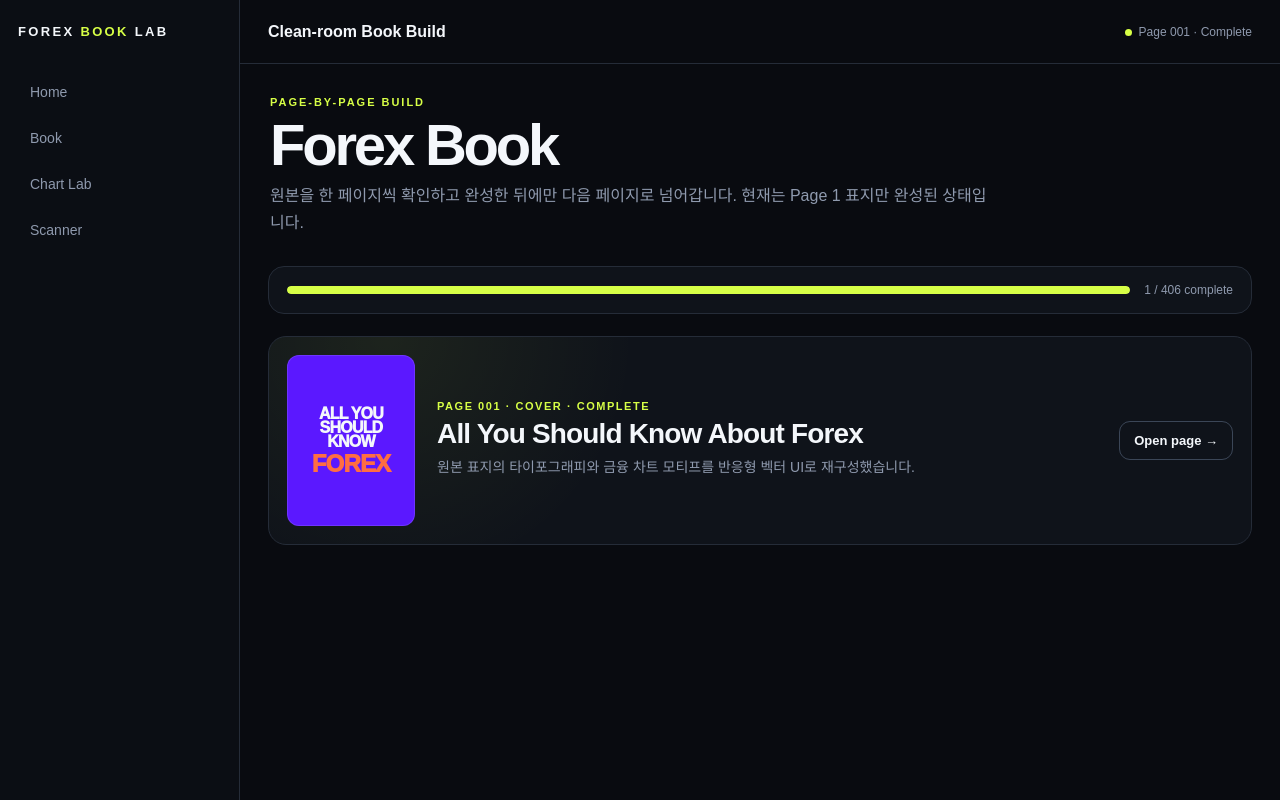
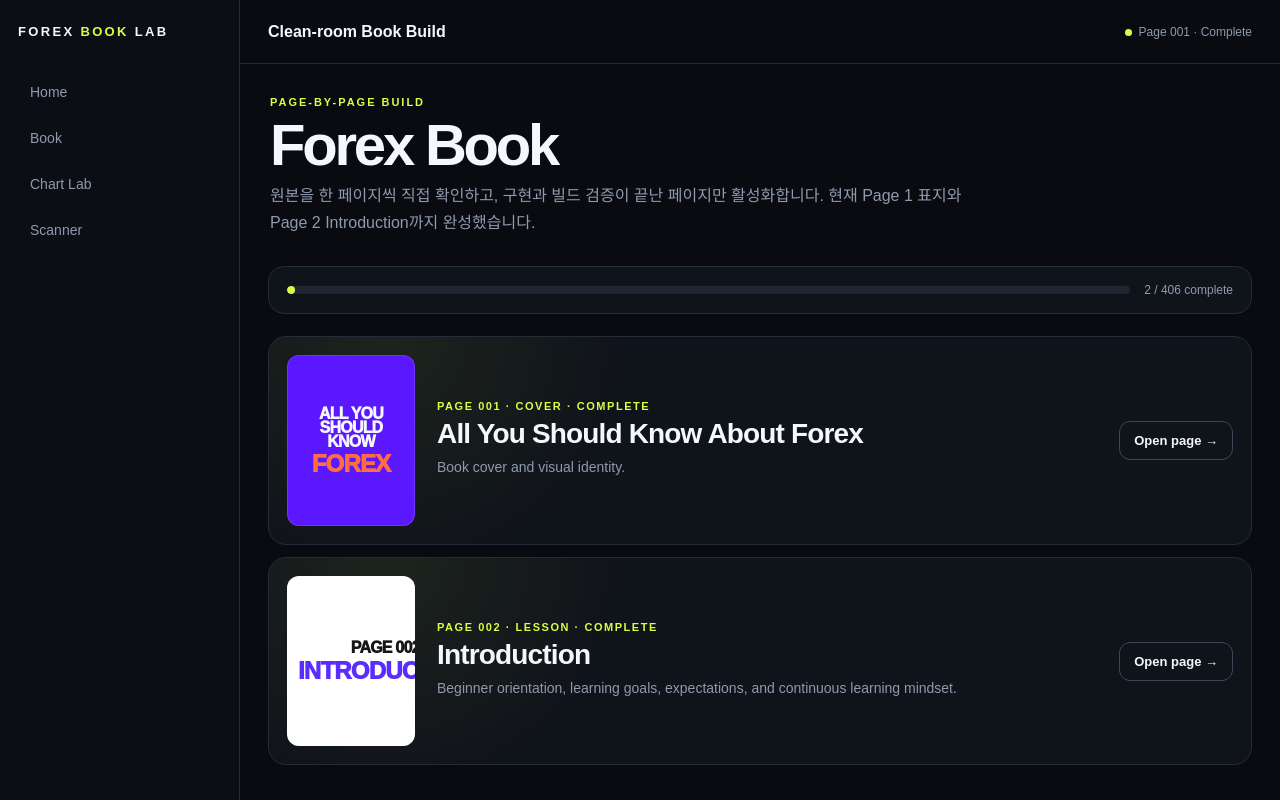
Before and after one commit to tjdrprns2001-coder/-pulse-radar-pro-v3, a Next.js app in the folder forex-book-lab/: page /book in a window 1280 px wide. Built offline with nearby package versions, Linux system fonts and the light colour scheme.

Commit message:
forex-book-lab: complete page 002 page.tsx

```diff
--- a/forex-book-lab/src/app/book/page.tsx
+++ b/forex-book-lab/src/app/book/page.tsx
@@ -1,42 +1,67 @@
 import Link from "next/link";
-import { BOOK_TOTAL_PAGES } from "@/features/book/book-manifest";
+import { BOOK_PAGES, BOOK_TOTAL_PAGES } from "@/features/book/book-manifest";
 import styles from "@/features/book/book.module.css";
 
 export default function BookPage() {
+  const complete = BOOK_PAGES.filter((page) => page.status === "complete").length;
+  const progress = Math.max(1, (complete / BOOK_TOTAL_PAGES) * 100);
+
   return (
     <section className={styles.library}>
       <header className={styles.libraryHeader}>
         <div className={styles.eyebrow}>PAGE-BY-PAGE BUILD</div>
         <h1 className={styles.libraryTitle}>Forex Book</h1>
         <p className={styles.libraryLead}>
-          원본을 한 페이지씩 확인하고 완성한 뒤에만 다음 페이지로 넘어갑니다.
-          현재는 Page 1 표지만 완성된 상태입니다.
+          원본을 한 페이지씩 직접 확인하고, 구현과 빌드 검증이 끝난 페이지만 활성화합니다.
+          현재 Page 1 표지와 Page 2 Introduction까지 완성했습니다.
         </p>
       </header>
 
       <div className={styles.progressRow}>
         <div className={styles.progressTrack} aria-label="Book implementation progress">
-          <div className={styles.progressFill} />
+          <div className={styles.progressFill} style={{ width: progress + "%" }} />
         </div>
-        <div className={styles.progressText}>1 / {BOOK_TOTAL_PAGES} complete</div>
+        <div className={styles.progressText}>{complete} / {BOOK_TOTAL_PAGES} complete</div>
       </div>
 
-      <Link href="/book/1" className={styles.pageCard}>
-        <div className={styles.thumb} aria-hidden="true">
+      <div className={styles.pageCards}>
+        {BOOK_PAGES.map((page) => (
+          <Link href={"/book/" + page.slug} className={styles.pageCard} key={page.number}>
+            <div
+              className={
+                page.kind === "lesson"
+                  ? styles.thumb + " " + styles.thumbLesson
+                  : styles.thumb
+              }
+              aria-hidden="true"
+            >
               <div>
+                {page.kind === "cover" ? (
+                  <>
                     ALL YOU<br />SHOULD KNOW
                     <span>FOREX</span>
+                  </>
+                ) : (
+                  <>
+                    PAGE {String(page.number).padStart(3, "0")}
+                    <span>{page.title.toUpperCase()}</span>
+                  </>
+                )}
               </div>
             </div>
+
             <div className={styles.cardCopy}>
-          <div className={styles.cardMeta}>PAGE 001 · COVER · COMPLETE</div>
-          <h2 className={styles.cardTitle}>All You Should Know About Forex</h2>
-          <p className={styles.cardDescription}>
-            원본 표지의 타이포그래피와 금융 차트 모티프를 반응형 벡터 UI로 재구성했습니다.
-          </p>
+              <div className={styles.cardMeta}>
+                PAGE {String(page.number).padStart(3, "0")} · {page.kind.toUpperCase()} · COMPLETE
               </div>
+              <h2 className={styles.cardTitle}>{page.title}</h2>
+              <p className={styles.cardDescription}>{page.summary}</p>
+            </div>
+
             <span className={styles.openButton}>Open page →</span>
           </Link>
+        ))}
+      </div>
     </section>
   );
 }
```
Lines whose indentation alone changed are shown as unchanged.
